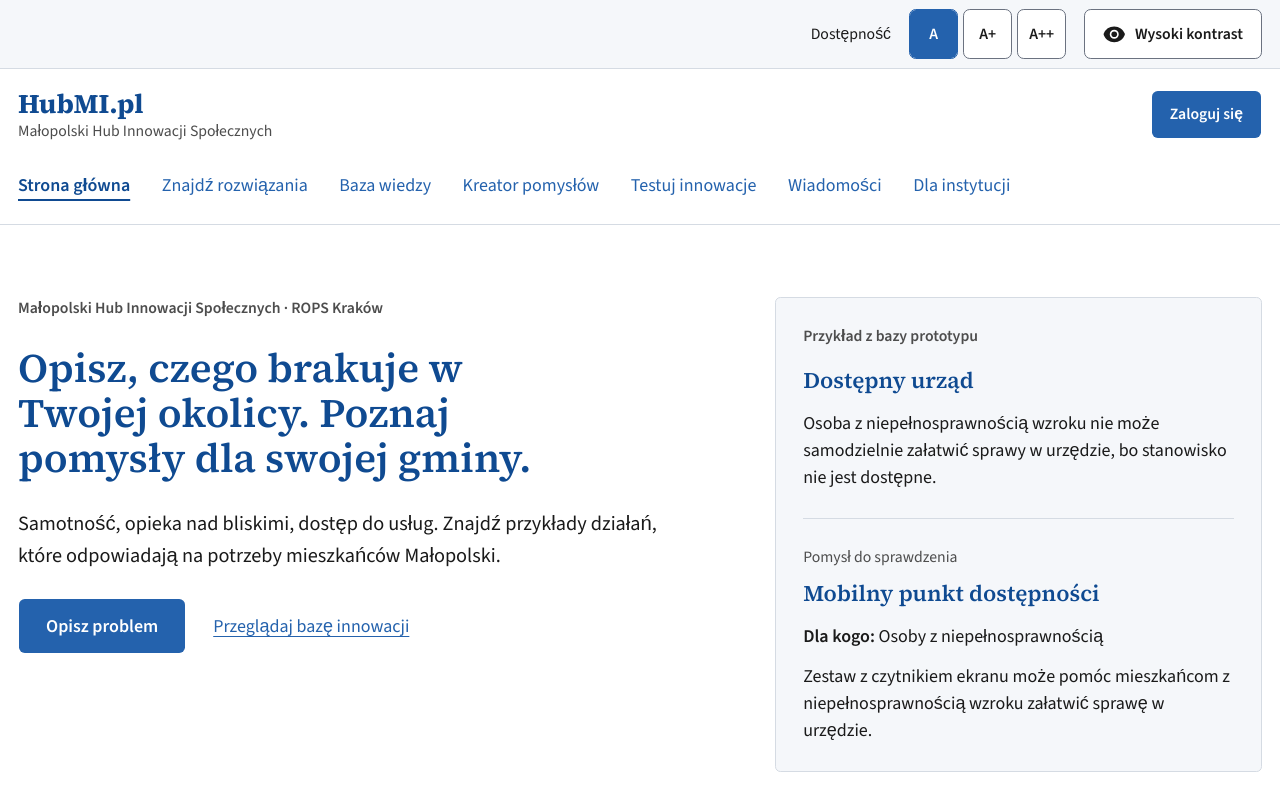
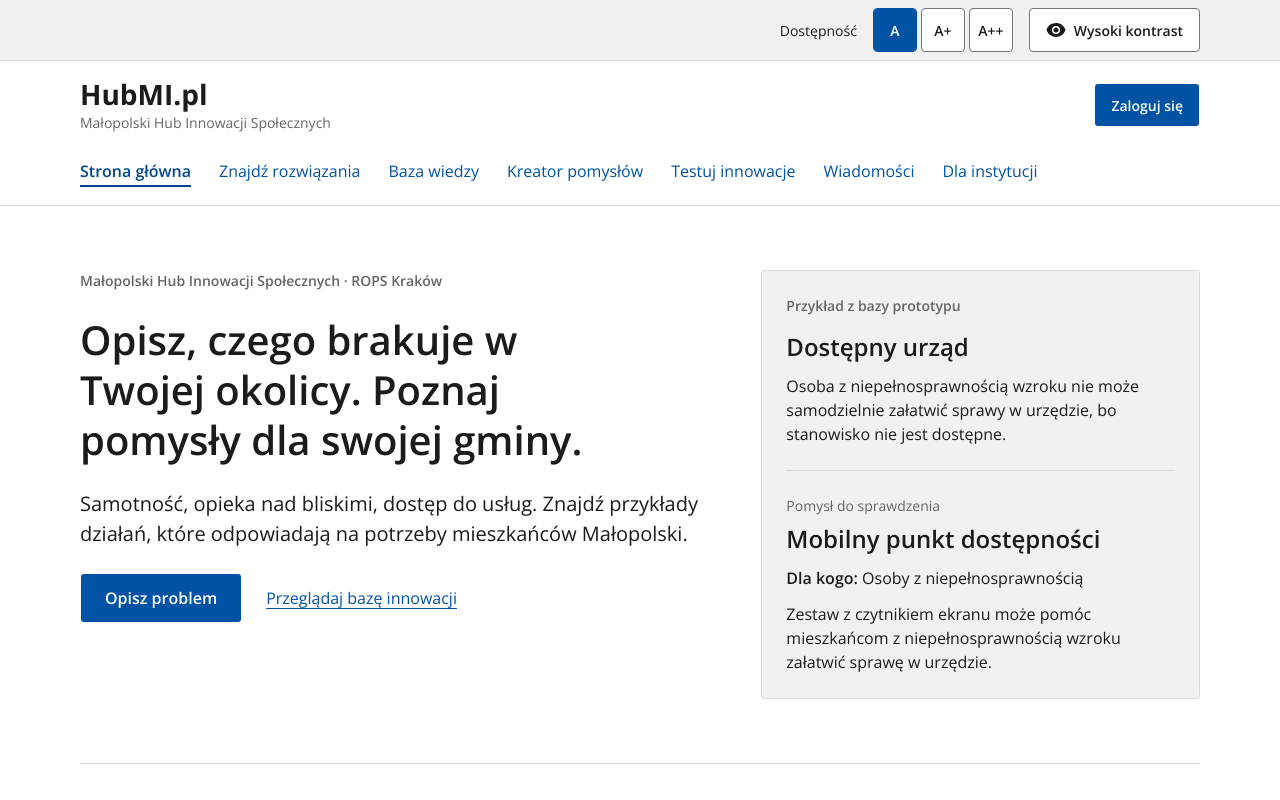
Before and after one commit to imflawlezz/hackyeah-2026, a Next.js app: page / in a window 1280 px wide. Shown: the top 800 px of the page. Built offline with nearby package versions, Linux system fonts and the light colour scheme; no server answers.

Commit message:
style(theme): adopt Design System Gov.pl palette, Open Sans and type scale
Co-Authored-By: Claude Opus 5.5 <noreply@anthropic.com>

```diff
--- a/src/app/globals.css
+++ b/src/app/globals.css
@@ -5,8 +5,25 @@
 @theme inline {
   --color-background: var(--background);
   --color-foreground: var(--foreground);
-  --font-sans: var(--font-source-sans), ui-sans-serif, system-ui, sans-serif;
-  --font-heading: var(--font-source-serif), ui-serif, Georgia, serif;
+  --font-sans: var(--font-open-sans), system-ui, sans-serif;
+  --font-heading: var(--font-open-sans), system-ui, sans-serif;
+  /* Gov.pl type scale 12 / 14 / 16 / 20 / 24 / 28 / 32 / 40 px at the 16 px base. */
+  --text-xs: 0.75rem;
+  --text-xs--line-height: 1.5;
+  --text-sm: 0.875rem;
+  --text-sm--line-height: 1.5;
+  --text-base: 1rem;
+  --text-base--line-height: 1.5;
+  --text-lg: 1.25rem;
+  --text-lg--line-height: 1.5;
+  --text-xl: 1.5rem;
+  --text-xl--line-height: 1.25;
+  --text-2xl: 1.75rem;
+  --text-2xl--line-height: 1.25;
+  --text-3xl: 2rem;
+  --text-3xl--line-height: 1.25;
+  --text-4xl: 2.5rem;
+  --text-4xl--line-height: 1.25;
   --color-sidebar-ring: var(--sidebar-ring);
   --color-sidebar-border: var(--sidebar-border);
   --color-sidebar-accent-foreground: var(--sidebar-accent-foreground);
@@ -59,54 +76,64 @@
 /* Default theme. Contrast ratios are documented in README.md and asserted in
    src/lib/a11y/contrast.test.ts. */
 :root {
+  /* Design System Gov.pl palette (.agents/skills/govpl-design §1). Token names
+     stay the same so components do not change. */
   --background: #ffffff;
-  --foreground: #1a1a1a;
+  --foreground: #1b1b1b;
   --card: #ffffff;
-  --card-foreground: #1a1a1a;
+  --card-foreground: #1b1b1b;
   --popover: #ffffff;
-  --popover-foreground: #1a1a1a;
-  --primary: #2462ad;
-  --primary-hover: #1d508d;
+  --popover-foreground: #1b1b1b;
+  /* primary; hover = primary-light; pressed = navy */
+  --primary: #0052a5;
+  --primary-hover: #006cd7;
   --primary-foreground: #ffffff;
-  --secondary: #f5f7fa;
-  --secondary-foreground: #1a1a1a;
-  --muted: #f5f7fa;
-  --muted-foreground: #4d4d4d;
-  --accent: #e8f0fa;
-  --accent-foreground: #0f4a91;
-  --navy: #0f4a91;
+  /* gray-100 surfaces, gray-700 secondary text */
+  --secondary: #f1f1f1;
+  --secondary-foreground: #1b1b1b;
+  --muted: #f1f1f1;
+  --muted-foreground: #656565;
+  --accent: #f1f1f1;
+  --accent-foreground: #00468d;
+  --navy: #00468d;
   --navy-foreground: #ffffff;
-  --heading: #0f4a91;
-  --highlight: #d10a52;
+  --heading: #1b1b1b;
+  /* Gov.pl has no accent colour; one restrained emphasis uses danger-dark. */
+  --highlight: #a7162d;
   --highlight-foreground: #ffffff;
-  --success: #1e7f3c;
+  /* success is 4.37:1 on white: icons, borders and bars only, never text. */
+  --success: #598527;
   --success-foreground: #ffffff;
-  --warning: #b45309;
-  --warning-foreground: #ffffff;
-  --destructive: #b91c1c;
+  /* warning is a background only, with dark text. Never text or an icon on white. */
+  --warning: #eba828;
+  --warning-foreground: #1b1b1b;
+  --destructive: #a7162d;
   --destructive-foreground: #ffffff;
-  --border: #d5dbe3;
-  --input: #6b7280;
-  --ring: #2462ad;
-  --chart-1: #2462ad;
-  --chart-2: #d10a52;
-  --chart-3: #1e7f3c;
-  --chart-4: #b45309;
-  --chart-5: #6d3fb0;
-  --radius: 0.375rem;
-  --sidebar: #f5f7fa;
-  --sidebar-foreground: #1a1a1a;
-  --sidebar-primary: #2462ad;
+  /* gray-200 for dividers; form controls need 3:1, so they use gray-600. */
+  --border: #dadada;
+  --input: #767676;
+  --ring: #0052a5;
+  --chart-1: #0052a5;
+  --chart-2: #a7162d;
+  --chart-3: #598527;
+  --chart-4: #656565;
+  --chart-5: #00468d;
+  --radius: 0.25rem;
+  --sidebar: #f1f1f1;
+  --sidebar-foreground: #1b1b1b;
+  --sidebar-primary: #0052a5;
   --sidebar-primary-foreground: #ffffff;
-  --sidebar-accent: #e8f0fa;
-  --sidebar-accent-foreground: #0f4a91;
-  --sidebar-border: #d5dbe3;
-  --sidebar-ring: #2462ad;
+  --sidebar-accent: #f1f1f1;
+  --sidebar-accent-foreground: #00468d;
+  --sidebar-border: #dadada;
+  --sidebar-ring: #0052a5;
 }
 
 /* High contrast: black background, white text, yellow links and focus.
    Every text pair is at least 7:1. */
 [data-theme="high-contrast"] {
+  /* Native controls and scrollbars follow the dark surface. */
+  color-scheme: dark;
   --background: #000000;
   --foreground: #ffffff;
   --card: #000000;
@@ -151,17 +178,35 @@
   --sidebar-ring: #ffff00;
 }
 
-/* Base size is 18px. The accessibility toolbar scales it via data-font-size. */
+/* Gov.pl base: 16px on desktop, 14px below 700px. The accessibility toolbar
+   scales it by 115% (A+) and 130% (A++) via data-font-size. */
 html {
-  font-size: 112.5%;
+  font-size: 100%;
 }
 
 html[data-font-size="large"] {
-  font-size: 129.375%;
+  font-size: 115%;
 }
 
 html[data-font-size="largest"] {
-  font-size: 146.25%;
+  font-size: 130%;
+}
+
+@media (max-width: 699.98px) {
+  html {
+    font-size: 87.5%;
+    /* Text shrinks to 14px, but spacing and 44px touch targets keep their
+       pixel size: Tailwind sizes are multiples of --spacing. */
+    --spacing: calc(0.25rem / 0.875);
+  }
+
+  html[data-font-size="large"] {
+    font-size: 100.625%;
+  }
+
+  html[data-font-size="largest"] {
+    font-size: 113.75%;
+  }
 }
 
 /* Unlayered on purpose so it wins over the `outline-none` utilities that
@@ -180,27 +225,34 @@ html[data-font-size="largest"] {
   }
   body {
     @apply bg-background text-foreground;
-    line-height: 1.6;
+    line-height: 1.5;
   }
-  /* Source Serif 4 is loaded at 600 and 700 only; preflight resets headings
-     to the inherited 400, so set the lighter loaded weight explicitly. */
+  /* No double-tap zoom delay on controls; pinch zoom stays available. */
+  a,
+  button,
+  input,
+  select,
+  textarea,
+  label,
+  summary {
+    touch-action: manipulation;
+  }
+  /* Preflight resets headings to the inherited 400; Gov.pl headings are bold. */
   h1,
   h2,
   h3,
   h4 {
     @apply font-heading;
-    font-weight: 600;
-    line-height: 1.2;
+    font-weight: 700;
+    line-height: 1.25;
     text-wrap: balance;
     /* Long Polish words at A++ with WCAG 1.4.12 spacing must not overflow. */
     overflow-wrap: break-word;
   }
-  /* Source Sans 3 is loaded at 400 and 600; the browser's default bold (700)
-     would be synthesised. */
   th,
   strong,
   b {
-    font-weight: 600;
+    font-weight: 700;
   }
   /* Reading measure from STYLE.md (60–75 characters). Only caps the width. */
   p,
--- a/src/app/layout.tsx
+++ b/src/app/layout.tsx
@@ -1,5 +1,5 @@
 import type { Metadata, Viewport } from "next";
-import { Source_Serif_4, Source_Sans_3 } from "next/font/google";
+import { Open_Sans } from "next/font/google";
 import { SiteFooter } from "@/components/layout/site-footer";
 import { SiteHeader } from "@/components/layout/site-header";
 import { SkipLink } from "@/components/layout/skip-link";
@@ -10,16 +10,10 @@ import { getCurrentUser } from "@/lib/auth/session";
 import { hasSupabase } from "@/lib/supabase/server";
 import "./globals.css";
 
-const sourceSans = Source_Sans_3({
-  variable: "--font-source-sans",
-  weight: ["400", "600"],
-  subsets: ["latin", "latin-ext"],
-  display: "swap",
-});
-
-const sourceSerif = Source_Serif_4({
-  variable: "--font-source-serif",
-  weight: ["600", "700"],
+// Design System Gov.pl: Open Sans only, with latin-ext for Polish letters.
+const openSans = Open_Sans({
+  variable: "--font-open-sans",
+  weight: ["400", "600", "700"],
   subsets: ["latin", "latin-ext"],
   display: "swap",
 });
@@ -34,7 +28,7 @@ export const metadata: Metadata = {
 };
 
 export const viewport: Viewport = {
-  themeColor: "#2462ad",
+  themeColor: "#ffffff",
 };
 
 export default async function RootLayout({
@@ -53,7 +47,7 @@ export default async function RootLayout({
   return (
     <html
       lang="pl"
-      className={`${sourceSans.variable} ${sourceSerif.variable} h-full`}
+      className={`${openSans.variable} h-full`}
       suppressHydrationWarning
     >
       <head>
```
Also changed, not shown: 1 other file (tests, documents, lock files or other folders).
